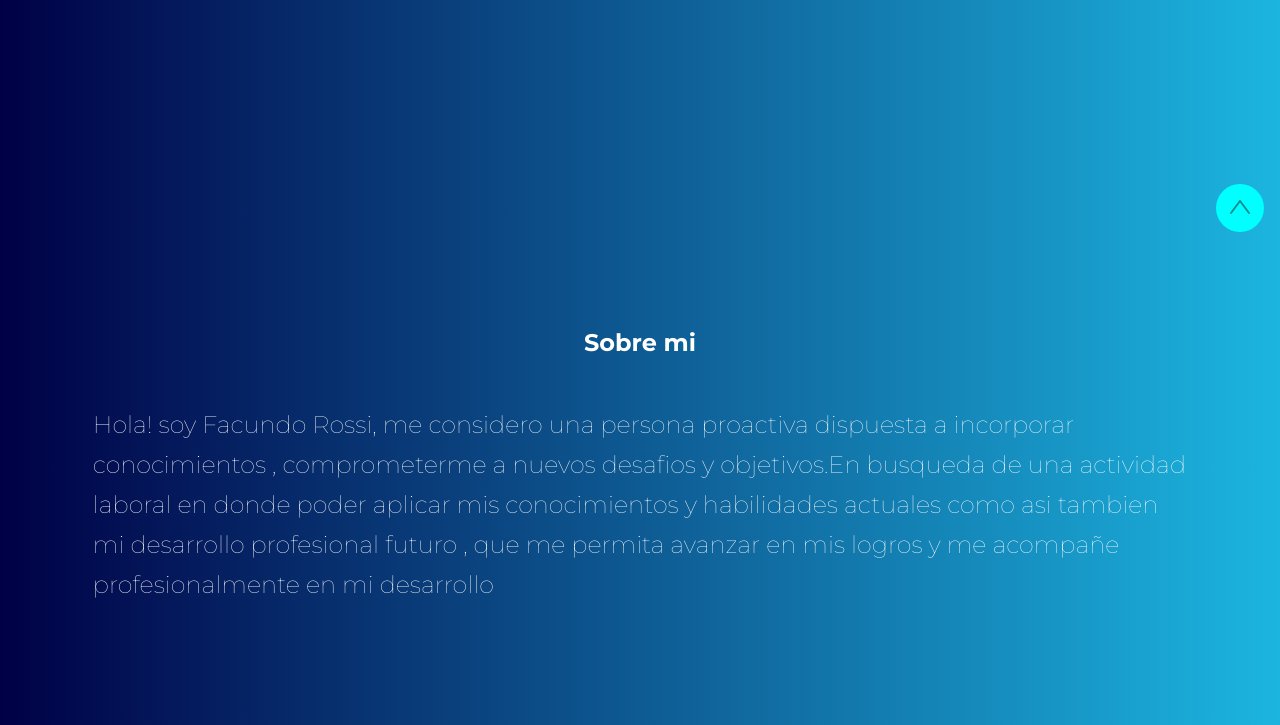
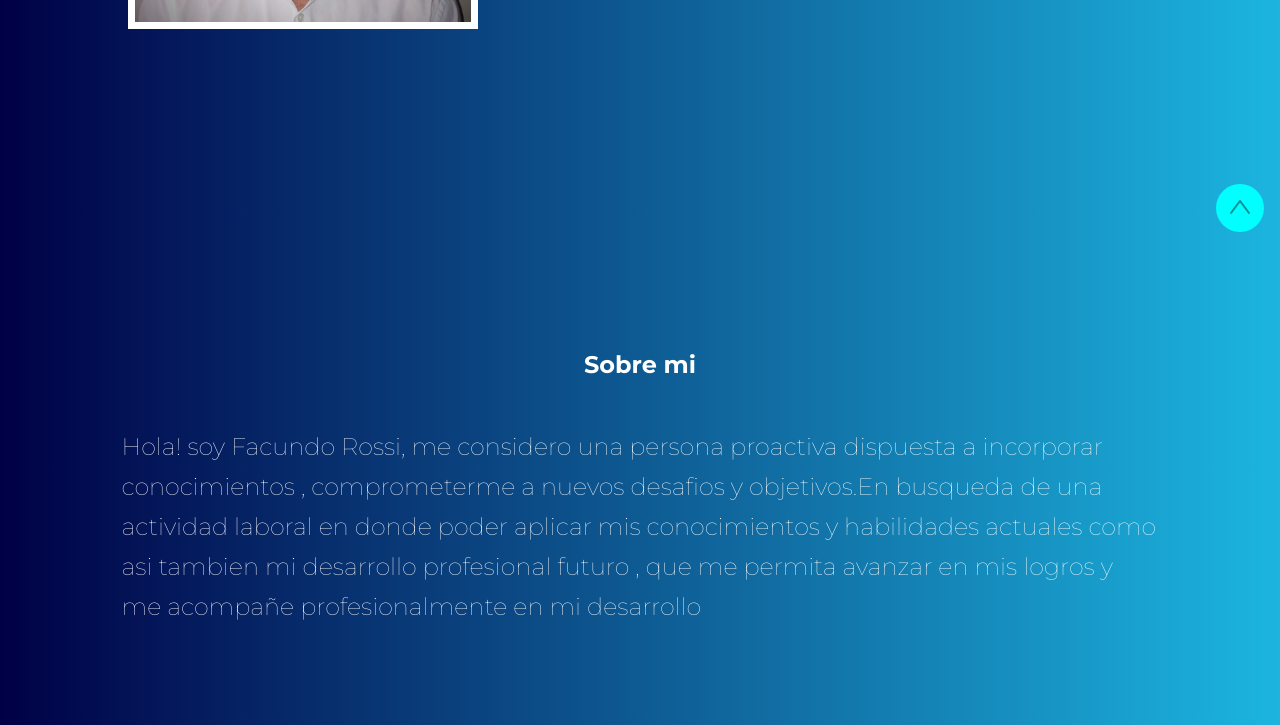
Before and after one commit to facuro2000/portafolio-facundo-rossi, a plain HTML site: page index.html in a window 1280 px wide. Shown: the part 552-1277 px from the top of the page. Drawn offline with Linux system fonts and the light colour scheme.

Commit message:
Update style-portafolio.css

```diff
--- a/style-portafolio.css
+++ b/style-portafolio.css
@@ -10,13 +10,13 @@ body{
     font-family: "Montserrat", sans-serif;
 }
 
-.menu, .about-me, .academic, .portafolio, .skills{
-    /*width: 100vw;*/
-    height: 100vh;
+.menu, .about-me, .academic, .portafolio, .skills, .contacto{
+    /*width: 100vw;
+    height: 100vh;*/
     /*background-color: #191c32;*/
     background-image: linear-gradient(to right, #000046, #1cb5e0);
     color: white;
-    padding: 2em;
+    padding: 4em;
 }
 
 .opcion{
```
